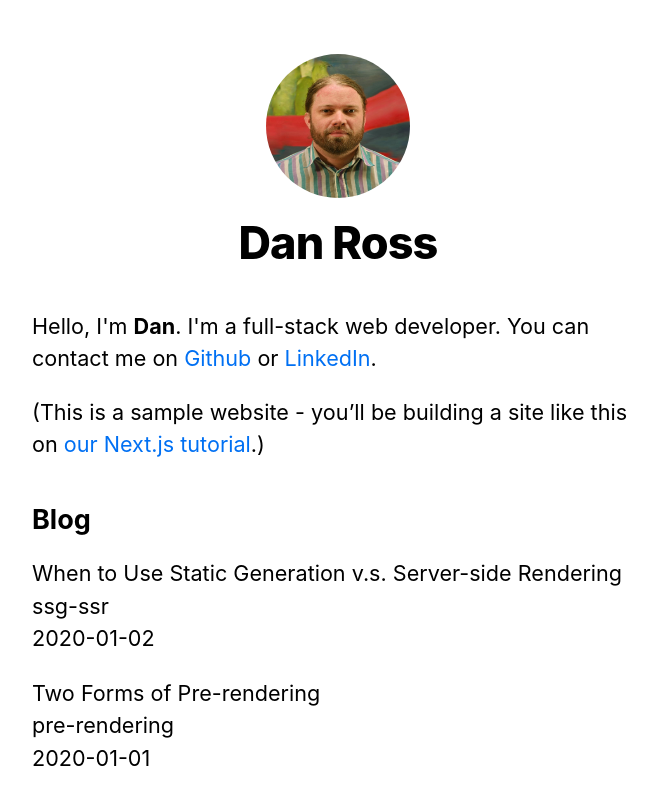
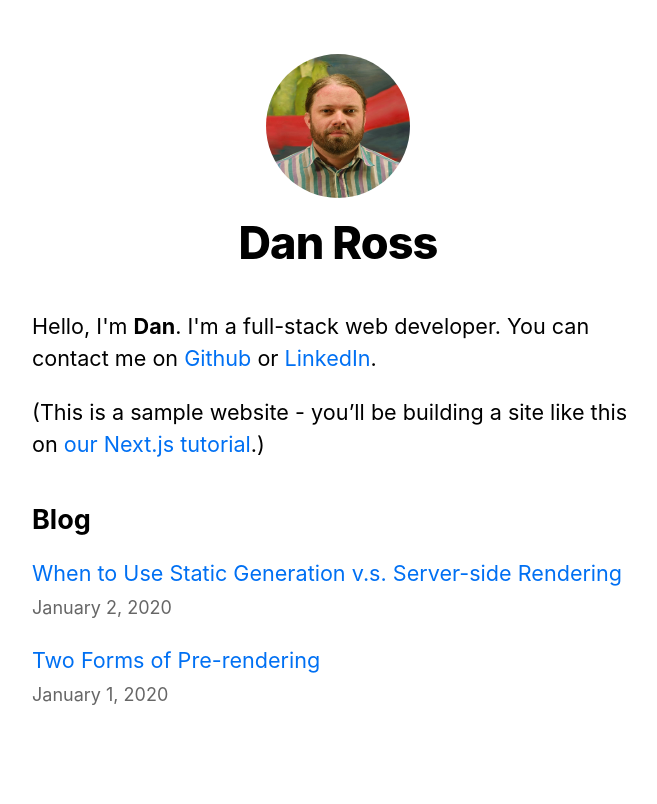
Before and after one commit to DanRoss88/NextJs-portfolio, a Next.js app: page / in a window 1280 px wide. Shown: the top 804 px of the page, without its empty margins (302-959 px from the left). Built offline with nearby package versions, Linux system fonts and the light colour scheme.

Commit message:
nextjs tutorial

```diff
--- /dev/null
+++ b/components/date.js
@@ -0,0 +1,6 @@
+import { parseISO, format } from 'date-fns';
+
+export default function Date({ dateString }) {
+  const date = parseISO(dateString);
+  return <time dateTime={dateString}>{format(date, 'LLLL d, yyyy')}</time>;
+}
--- a/package.json
+++ b/package.json
@@ -7,6 +7,7 @@
   },
   "dependencies": {
     "clsx": "^1.2.1",
+    "date-fns": "^2.30.0",
     "gray-matter": "^4.0.3",
     "next": "latest",
     "react": "18.2.0",
--- /dev/null
+++ b/pages/api/hello.js
@@ -0,0 +1,4 @@
+
+export default function handler(req, res) {
+  res.status(200).json({ text: 'Hello' });
+}
--- a/pages/index.js
+++ b/pages/index.js
@@ -2,6 +2,7 @@
 import Layout, { siteTitle } from '../components/layout';
 import utilStyles from '../styles/utils.module.css';
 import Link from 'next/link';
+import Date from '../components/date';
 import { getSortedPostsData } from '../lib/posts';
 
 export async function getStaticProps() {
@@ -31,13 +32,13 @@
         <h2 className={utilStyles.headingLg}>Blog</h2>
         <ul className={utilStyles.list}>
           {allPostsData.map(({ id, date, title }) => (
-            <li className={utilStyles.listItem} key={id}>
-              {title}
-              <br />
-              {id}
-              <br />
-              {date}
-            </li>
+           <li className={utilStyles.listItem} key={id}>
+           <Link href={`/posts/${id}`}>{title}</Link>
+           <br />
+           <small className={utilStyles.lightText}>
+             <Date dateString={date} />
+           </small>
+         </li>
           ))}
         </ul>
       </section>
```
Also changed, not shown: pages/posts/[id].js (+12 -10 lines), 1 other file (tests, documents, lock files or other folders).
